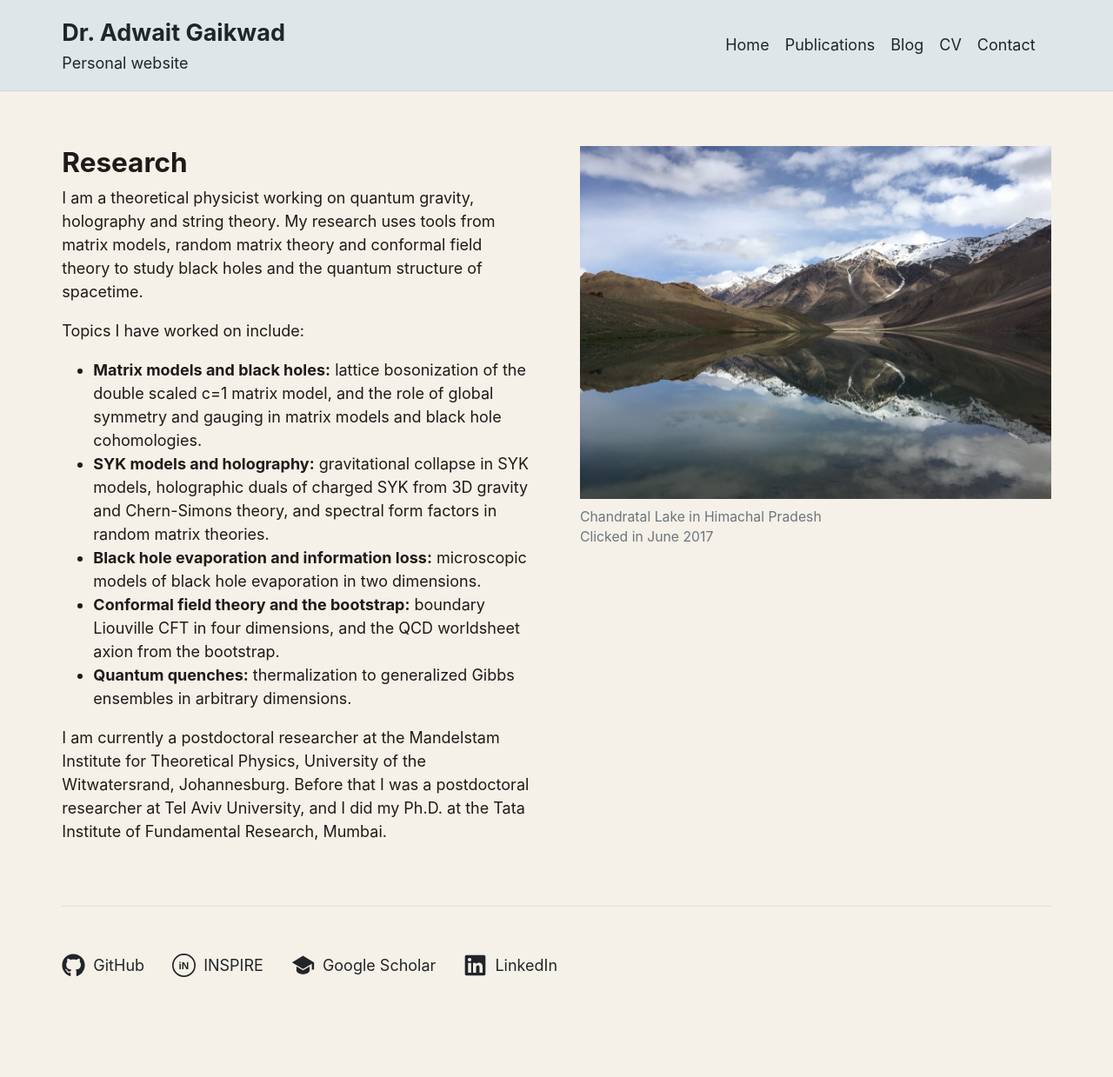
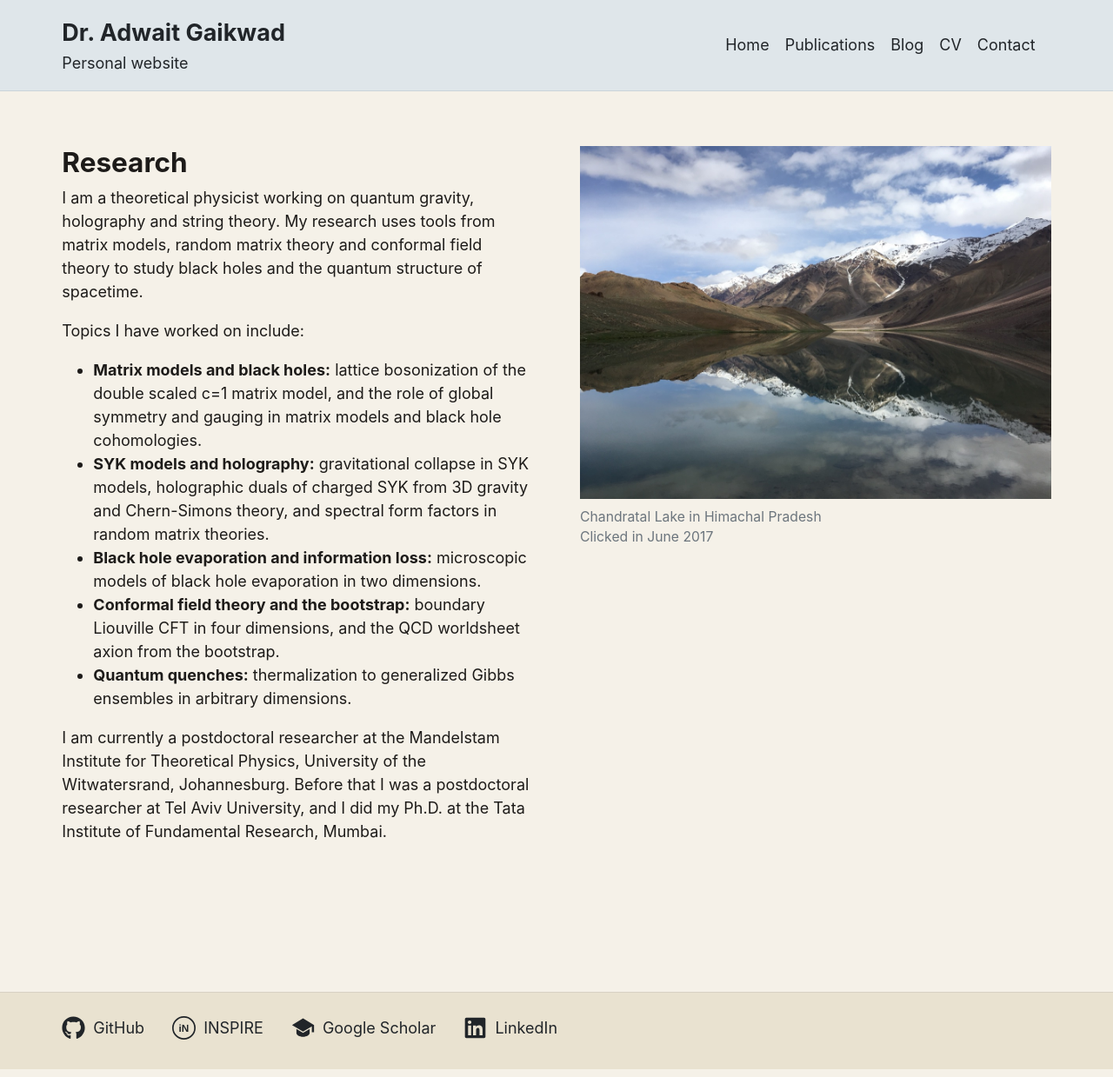
Before and after one commit to AdwaitGa/AdwaitGa.github.io, a Jekyll site: the page built from index.md, in a window 1280 px wide. Shown: the whole page at 87% size. Built offline with Jekyll 4.4.1, drawn with Linux system fonts in a browser that asks for light colours.

Commit message:
Add warm sand footer band
Co-Authored-By: Claude Sonnet 5.5 <noreply@anthropic.com>

```diff
--- a/_includes/footer.html
+++ b/_includes/footer.html
@@ -1,4 +1,4 @@
-<footer class="pt-5 my-5 text-muted border-top">
+<footer>
   <div class="row">
     <div class="col-12 text-start social-media-icons">
       {% for item in site.data.settings.social %}
--- a/_layouts/default.html
+++ b/_layouts/default.html
@@ -9,7 +9,11 @@
     </div>
     <div class="col-lg-11 mx-auto p-3 pb-md-5">
       {{ content }}
-      {% include footer.html %}
+    </div>
+    <div class="site-footer">
+      <div class="col-lg-11 mx-auto px-3 py-4">
+        {% include footer.html %}
+      </div>
     </div>
   </body>
 </html>
--- a/_sass/main.scss
+++ b/_sass/main.scss
@@ -22,3 +22,9 @@ body a {
   border-bottom: 1px solid #c9d3d9;
   margin-bottom: 2.5rem;
 }
+
+.site-footer {
+  background-color: #e9e2d0; // warm sand
+  border-top: 1px solid #d8d1c4;
+  margin-top: 2.5rem;
+}
```
